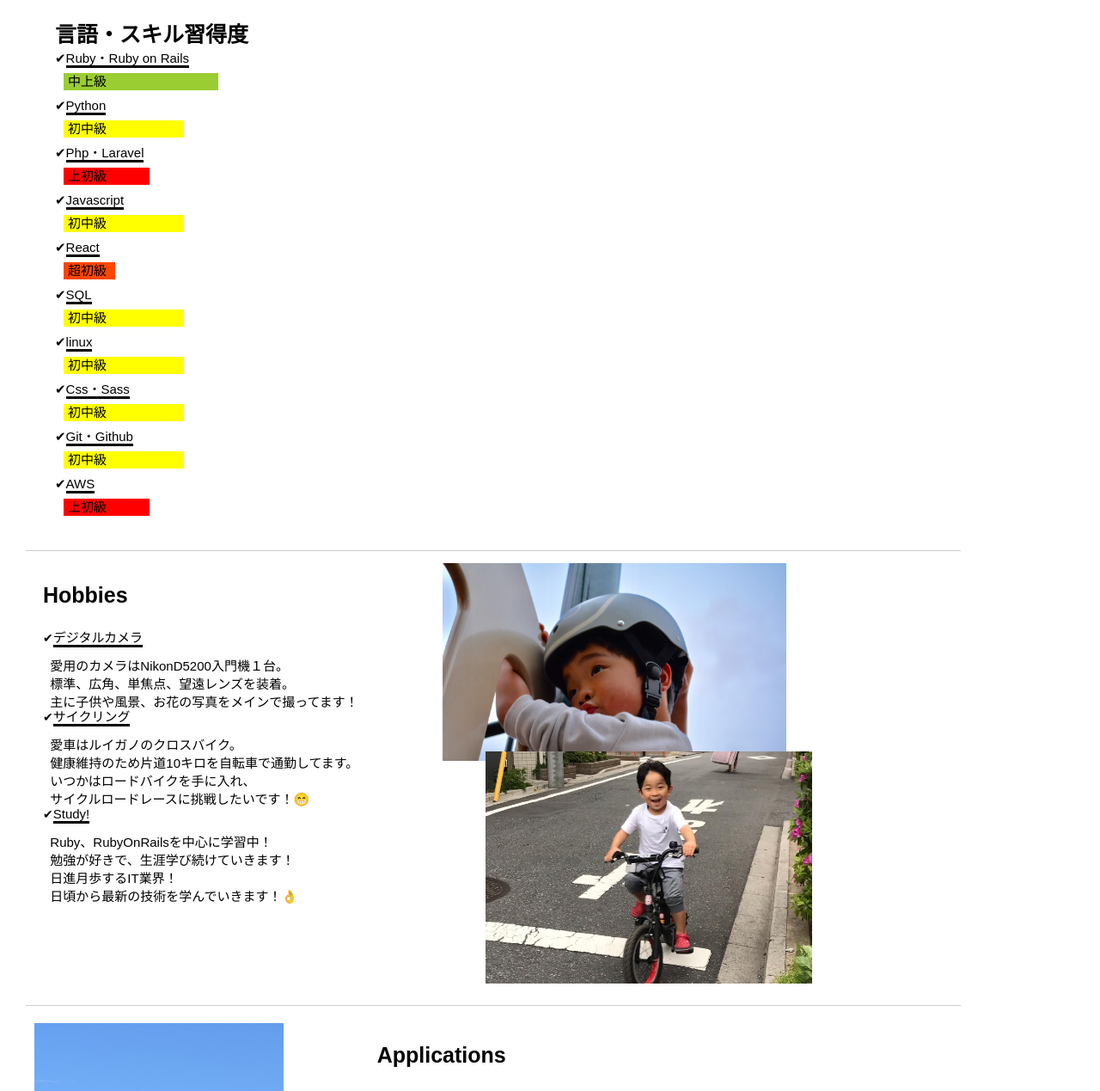
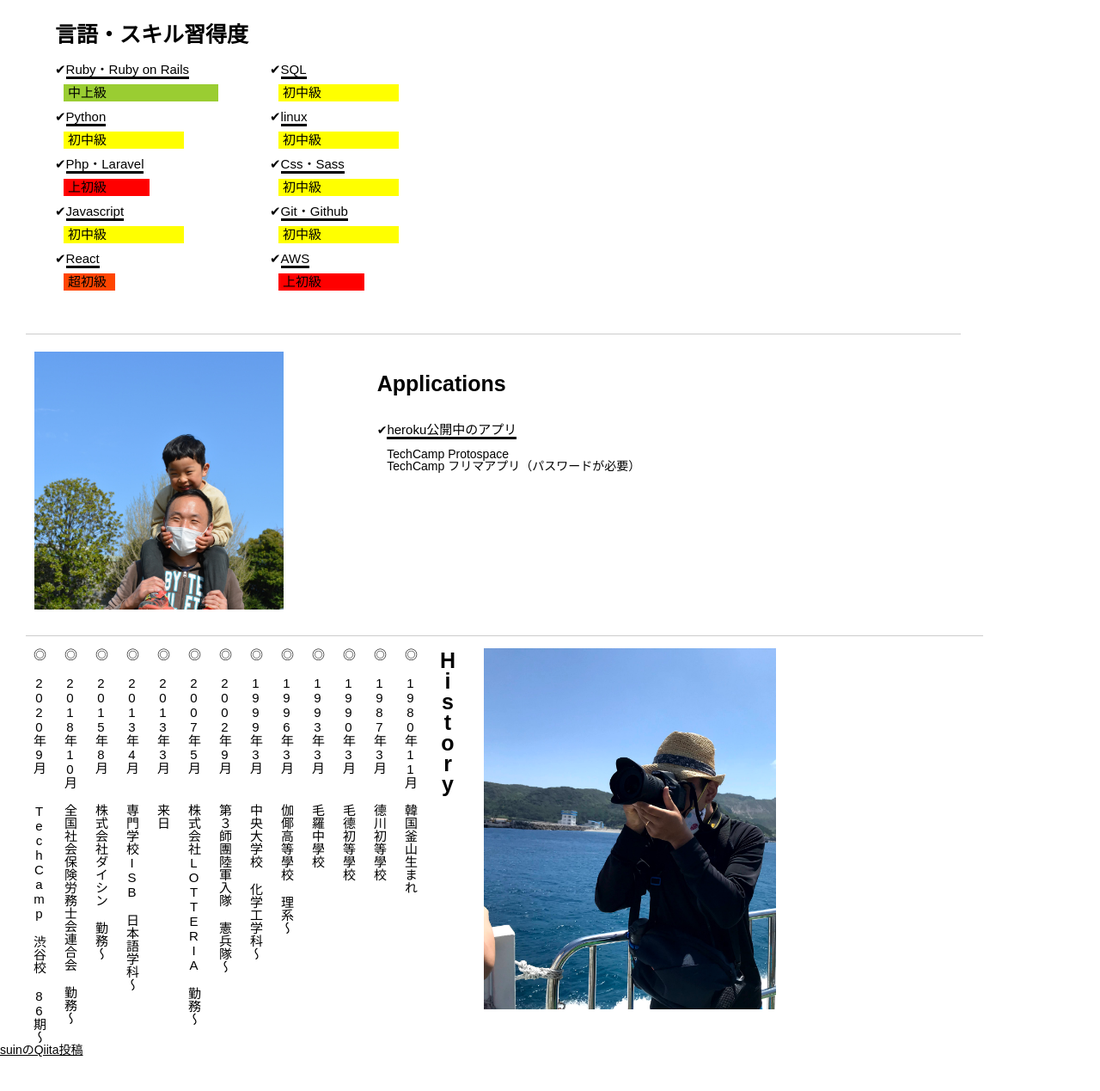
Before and after one commit to redrabbit1104/homepage, a plain HTML site: page archivements/archivements-index.html in a window 1280 px wide. Shown: the part 77-1346 px from the top of the page at 86% size. After the commit the page ends 1306 px from the top, so only its background shows below. Drawn offline with Linux system fonts and the light colour scheme; a script that the page names is missing.

Commit message:
modify archivements

```diff
--- a/archivements/archivements-index.html
+++ b/archivements/archivements-index.html
@@ -25,7 +25,7 @@
 <body>
     <!--ヘッダー-->
     <header>
-        <h1 class="archivements_header">Working on ...</h1>
+        <h1 class="archivements_header">取り組んでいること</h1>
     </header>
     <!--/ヘッダー-->
 
@@ -35,7 +35,7 @@
                 <h1><br>言語・スキル習得度</h1>
             </div>
             <div class="archivements_info_wrapper">
-                <div class="archivements_info">
+                <div class="first_archivements_info">
                     <ul>
                         <li>✔︎<span class="archivements_text">Ruby・Ruby on
                                 Rails</span>
@@ -53,6 +53,10 @@
                         <li>✔︎<span class="archivements_text">React</span>
                             <div class="lower_elementary_bar">超初級</div>
                         </li>
+                    </ul>
+                </div>
+                <div class="second_archivements_info">
+                    <ul>
                         <li>✔︎<span class="archivements_text">SQL</span>
                             <div class="lower_intermediate_bar">初中級</div>
                         </li>
@@ -74,7 +78,7 @@
         </section>
     </div>
 
-    <hr style="width:85vw; margin-left:30px">
+    <!-- <hr style="width:85vw; margin-left:30px">
 
     <div class="hobby_wrapper">
         <section class="hobby">
@@ -102,7 +106,7 @@
             <figure class="hobby_photo"></figure>
             <figure class="hobby_photo_second"></figure>
         </section>
-    </div>
+    </div> -->
 
     <hr style="width:85vw; margin-left:30px">
 
@@ -160,10 +164,6 @@
     <a href="https://qiita.com/your_name" data-qiita-widget data-username="redrabbit1104">suinのQiita投稿</a>
     <script src="https://qiita-widget.suin.io/widget.js" defer></script>
 
-    <a href="../index.html">ホームに戻る</a>
-
-
-
 </body>
 
 </html>
--- a/assets/css/archivements-index.scss
+++ b/assets/css/archivements-index.scss
@@ -19,6 +19,7 @@
 
 .archivements_name {
   font-size: 25px;
+  margin-bottom: 20px;
 }
 
 .archivements_name h1 {
@@ -26,9 +27,11 @@
 }
 
 .archivements_info_wrapper {
-  grid-column: 2/3;
-  grid-row: 2/3;
+  display: flex;
   font-size: 15px;
+  .first_archivements_info {
+    margin-right: 50px;
+  }
 }
 
 .archivements_text {
@@ -63,60 +66,9 @@ li {
   }
 }
 
-.hobby {
-  display: grid;
-  grid-template-columns: 0.8fr 1.2fr;
-  grid-template-rows: 0.3fr 1.7fr;
-  grid-column-gap: 5px;
-  column-gap: 5px;
-  grid-row-gap: 5px;
-  row-gap: 5px;
-  height: 500px;
-}
-
-.hobby_name {
-  padding-left: 50px;
-}
-
-.hobby_name h1 {
-  font-size: 25px;
-  padding-bottom: 15px;
-  padding-top: 25px;
-}
-
-.hobby_info_wrapper {
-  padding-left: 50px;
-}
-
-.hobby_text {
-  border-bottom: solid 3px;
-  font-size: 15px;
-  margin-bottom: 5px;
-}
-
 p {
   line-height: normal;
   font-size: 15px;
-}
-
-.hobby_photo {
-  grid-column: 2/3;
-  grid-row: 1/3;
-  background-image: url("../img/pic10.jpeg");
-  background-size: cover;
-  height: 230px;
-  width: 400px;
-}
-
-.hobby_photo_second {
-  grid-column: 2/3;
-  grid-row: 2/3;
-  background-image: url("../img/pic9.JPG");
-  background-size: cover;
-  margin-top: 140px;
-  margin-left: 50px;
-  height: 270px;
-  width: 380px;
 }
 
 .archivements_history_wrapper {
```
Also changed, not shown: profile/profile-index.html (+17 -26 lines), assets/css/archivements-index.css.
